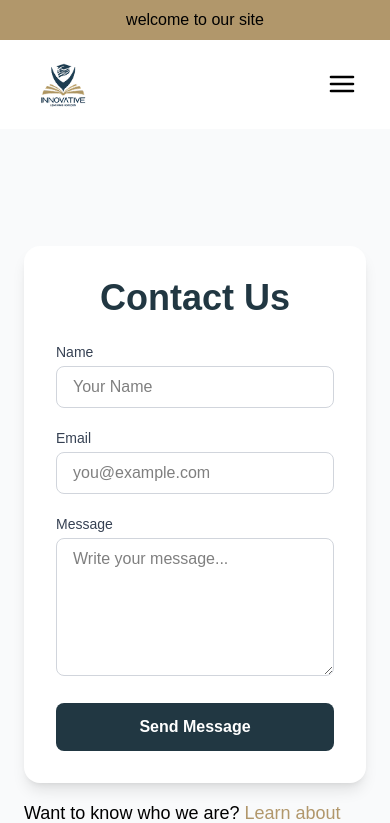
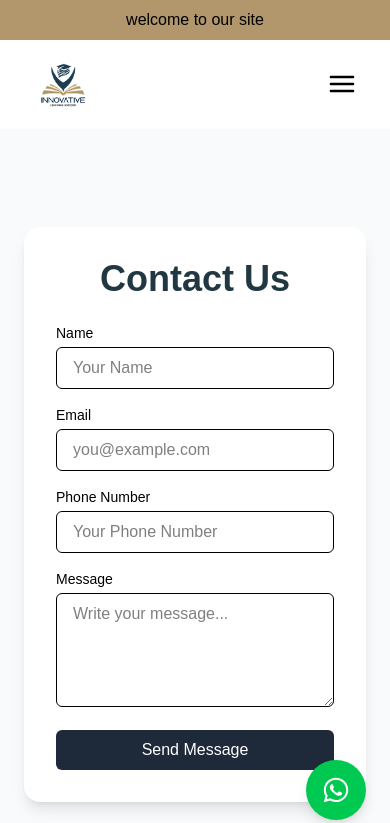
Before and after one commit to shamilshiraz/innovative-learning, a Next.js app: page /contact in a window 390 px wide. Shown: the top 823 px of the page. Built offline with nearby package versions, Linux system fonts and the light colour scheme; a web font is replaced by a local one.

Commit message:
Added phone field and floating WhatsApp button to contact form

```diff
--- a/package.json
+++ b/package.json
@@ -13,7 +13,8 @@
     "lucide-react": "^0.545.0",
     "next": "15.5.4",
     "react": "19.1.0",
-    "react-dom": "19.1.0"
+    "react-dom": "19.1.0",
+    "react-icons": "^5.5.0"
   },
   "devDependencies": {
     "@tailwindcss/postcss": "^4",
--- a/src/components/Contact.jsx
+++ b/src/components/Contact.jsx
@@ -2,6 +2,7 @@
 
 import { useState } from "react";
 import Link from "next/link";
+import { FaWhatsapp } from "react-icons/fa";
 
 export default function ContactPage() {
   const [result, setResult] = useState("");
@@ -36,58 +37,76 @@ export default function ContactPage() {
           Contact Us
         </h1>
 
-        <form onSubmit={handleSubmit} className="space-y-5">
+        <form
+  onSubmit={(e) => {
+    e.preventDefault();
+    alert("Message sent successfully!");
+  }}
+  className="space-y-4"
+>
   <div>
-            <label className="block text-sm font-medium text-gray-700 mb-1">
-              Name
-            </label>
+    <label className="block text-sm font-medium mb-1">Name</label>
     <input
       type="text"
       name="name"
+      placeholder="Your Name"
       required
-              className="w-full border border-gray-300 rounded-lg px-4 py-2 focus:outline-none focus:ring-2 focus:ring-[#b1976b]"
-              placeholder="Your Name"
+      className="w-full px-4 py-2 border rounded-md focus:ring focus:ring-blue-200"
     />
   </div>
 
   <div>
-            <label className="block text-sm font-medium text-gray-700 mb-1">
-              Email
-            </label>
+    <label className="block text-sm font-medium mb-1">Email</label>
     <input
       type="email"
       name="email"
+      placeholder="you@example.com"
       required
-              className="w-full border border-gray-300 rounded-lg px-4 py-2 focus:outline-none focus:ring-2 focus:ring-[#b1976b]"
-              placeholder="you@example.com"
+      className="w-full px-4 py-2 border rounded-md focus:ring focus:ring-blue-200"
+    />
+  </div>
+
+  {/* ✅ New Phone Number Field */}
+  <div>
+    <label className="block text-sm font-medium mb-1">Phone Number</label>
+    <input
+      type="tel"
+      name="phone"
+      placeholder="Your Phone Number"
+      required
+      className="w-full px-4 py-2 border rounded-md focus:ring focus:ring-blue-200"
     />
   </div>
 
   <div>
-            <label className="block text-sm font-medium text-gray-700 mb-1">
-              Message
-            </label>
+    <label className="block text-sm font-medium mb-1">Message</label>
     <textarea
       name="message"
-              rows="5"
-              required
-              className="w-full border border-gray-300 rounded-lg px-4 py-2 focus:outline-none focus:ring-2 focus:ring-[#b1976b]"
       placeholder="Write your message..."
+      rows="4"
+      className="w-full px-4 py-2 border rounded-md focus:ring focus:ring-blue-200"
     ></textarea>
   </div>
 
   <button
     type="submit"
-            className="w-full bg-[#213742] text-white font-semibold py-3 rounded-lg hover:bg-[#b1976b] transition-colors"
+    className="w-full bg-gray-800 text-white py-2 rounded-md hover:bg-gray-900 transition"
   >
     Send Message
   </button>
 
-          {result && (
-            <p className="text-center text-sm text-gray-600 mt-3">{result}</p>
-          )}
 </form>
       </div>
+      {/* ✅ Floating WhatsApp Button */}
+      <a
+        href="https://wa.me/966511742526?text=Hi%20ILH%20Team,%20I%20want%20to%20know%20more%20about%20your%20training%20programs."
+        target="_blank"
+        rel="noopener noreferrer"
+        className="fixed bottom-6 right-6 bg-green-500 text-white p-4 rounded-full shadow-lg hover:bg-green-600 transition duration-300 z-50"
+      >
+        <FaWhatsapp size={28} />
+      </a>
+
       <p className="text-lg mt-4">
   Want to know who we are?{" "}
   <Link href="/about" className="text-[#b1976b] hover:underline">
@@ -95,6 +114,8 @@ export default function ContactPage() {
   </Link>
 </p>
 
+
+
     </div>
   );
 }
```
Also changed, not shown: 1 other file (tests, documents, lock files or other folders). Lines whose indentation alone changed are shown as unchanged.
